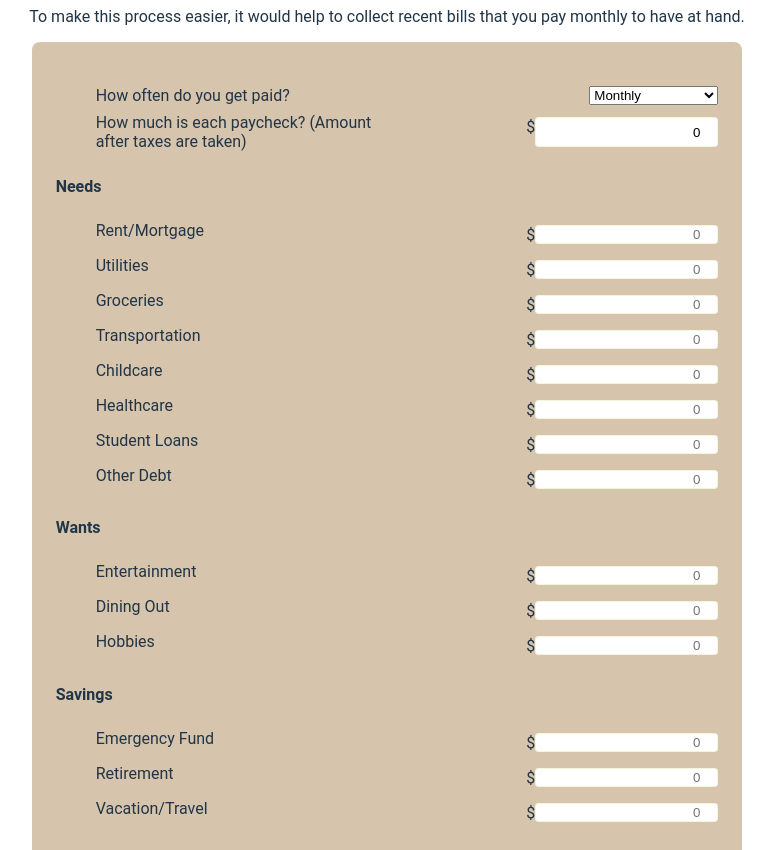
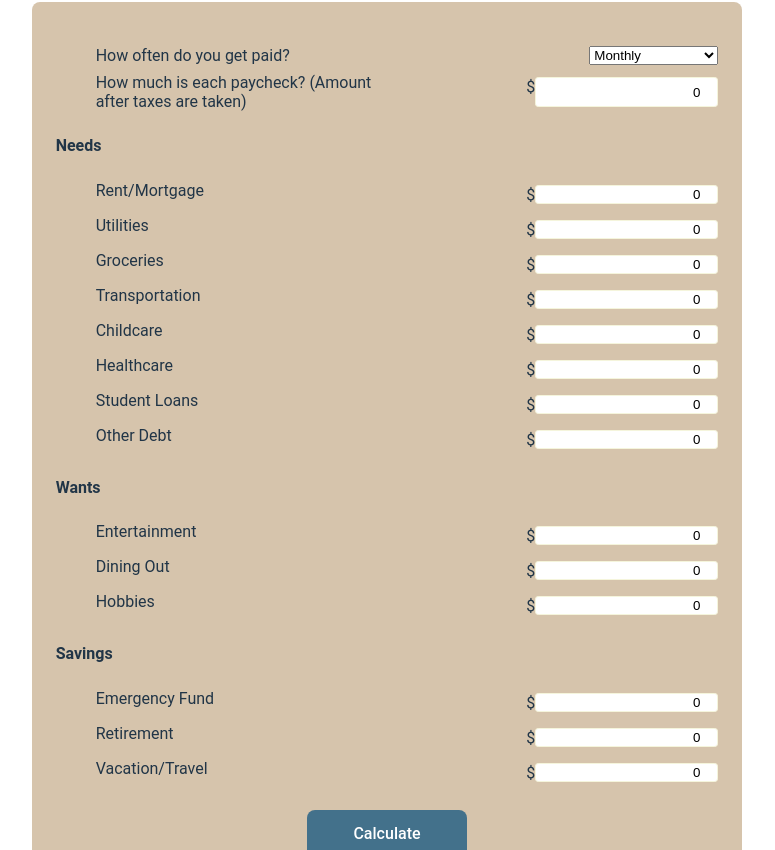
Before and after one commit to doanaminh/build-a-budget, a React (Vite) app in the folder client/: page /budget-calculator in a window 1280 px wide. Shown: the part 290-1140 px from the top of the page, without its empty margins (253-1028 px from the left). Built offline with nearby package versions, Linux system fonts and the light colour scheme; a web font is replaced by a local one.

Commit message:
set defaultValues of input to reflect localstorage budget

```diff
--- a/client/src/pages/BudgetCalculator.tsx
+++ b/client/src/pages/BudgetCalculator.tsx
@@ -87,7 +87,6 @@ export default function() {
 
     return (
         <>
-            <button style={{color:'white'}} onClick={() => console.log(userBudget)}>debug</button>
             <section className='BudgetCalculator'>
                 {/*  */}
                 <h1>Calculate your budget!</h1>
@@ -144,7 +143,7 @@ export default function() {
                                         placeholder="0"
                                         min='0'
                                         onInput={handleChange}
-
+                                        defaultValue={userBudget.livingExpense}
                                         />
                                     </div>
                                 </li>
@@ -152,49 +151,97 @@ export default function() {
                                     <label htmlFor="">Utilities</label>
                                     <div>
                                         <span>$</span>
-                                        <input name='bills' type="number" placeholder="0" min='0' onInput={handleChange} />
+                                        <input
+                                        name='bills'
+                                        type="number"
+                                        placeholder="0"
+                                        min='0'
+                                        onInput={handleChange}
+                                        defaultValue={userBudget.bills}
+                                        />
                                     </div>
                                 </li>
                                 <li>
                                     <label htmlFor="">Groceries</label>
                                     <div>
                                         <span>$</span>
-                                        <input name='groceries' type="number" placeholder="0" min='0' onInput={handleChange} />
+                                        <input
+                                        name='groceries'
+                                        type="number"
+                                        placeholder="0"
+                                        min='0'
+                                        onInput={handleChange}
+                                        defaultValue={userBudget.groceries}
+                                        />
                                     </div>
                                 </li>
                                 <li>
                                     <label htmlFor="">Transportation</label>
                                     <div>
                                         <span>$</span>
-                                        <input name='transportation' type="number" placeholder="0" min='0' onInput={handleChange} />
+                                        <input
+                                        name='transportation' type="number"
+                                        placeholder="0"
+                                        min='0'
+                                        onInput={handleChange}
+                                        defaultValue={userBudget.transportation}
+                                        />
                                     </div>
                                 </li>
                                 <li>
                                     <label htmlFor="">Childcare</label>
                                     <div>
                                         <span>$</span>
-                                        <input name='childcare' type="number" placeholder="0" min='0' onInput={handleChange} />
+                                        <input
+                                        name='childcare'
+                                        type="number"
+                                        placeholder="0"
+                                        min='0'
+                                        onInput={handleChange}
+                                        defaultValue={userBudget.childcare}
+                                        />
                                     </div>
                                 </li>
                                 <li>
                                     <label htmlFor="">Healthcare</label>
                                     <div>
                                         <span>$</span>
-                                        <input name='insurance' type="number" placeholder="0" min='0' onInput={handleChange} />
+                                        <input
+                                        name='childcare'
+                                        type="number"
+                                        placeholder="0"
+                                        min='0'
+                                        onInput={handleChange}
+                                        defaultValue={userBudget.insurance}
+                                        />
                                     </div>
                                 </li>
                                 <li>
                                     <label htmlFor="">Student Loans</label>
                                     <div>
                                         <span>$</span>
-                                        <input name='studentLoans' type="number" placeholder="0" min='0' onInput={handleChange} />
+                                        <input
+                                        name='childcare'
+                                        type="number"
+                                        placeholder="0"
+                                        min='0'
+                                        onInput={handleChange}
+                                        defaultValue={userBudget.studentLoans}
+                                        />
                                     </div>
                                 </li>
                                 <li>
                                     <label htmlFor="">Other Debt</label>
                                     <div>
                                         <span>$</span>
-                                        <input name='otherDebt' type="number" placeholder="0" min='0' onInput={handleChange} />
+                                        <input
+                                        name='childcare'
+                                        type="number"
+                                        placeholder="0"
+                                        min='0'
+                                        onInput={handleChange}
+                                        defaultValue={userBudget.otherDebt}
+                                        />
                                     </div>
                                 </li>
                             </ul>
@@ -208,21 +255,42 @@ export default function() {
                                     <label htmlFor="">Entertainment</label>
                                     <div>
                                         <span>$</span>
-                                        <input name='entertainment' type="number" placeholder="0" min='0' onInput={handleChange} />
+                                        <input
+                                        name='childcare'
+                                        type="number"
+                                        placeholder="0"
+                                        min='0'
+                                        onInput={handleChange}
+                                        defaultValue={userBudget.entertainment}
+                                        />
                                     </div>
                                 </li>
                                 <li>
                                     <label htmlFor="">Dining Out</label>
                                     <div>
                                         <span>$</span>
-                                        <input name='diningOut' type="number" placeholder="0" min='0' onInput={handleChange} />
+                                        <input
+                                        name='childcare'
+                                        type="number"
+                                        placeholder="0"
+                                        min='0'
+                                        onInput={handleChange}
+                                        defaultValue={userBudget.diningOut}
+                                        />
                                     </div>
                                 </li>
                                 <li>
                                     <label htmlFor="">Hobbies</label>
                                     <div>
                                         <span>$</span>
-                                        <input name='hobbies' type="number" placeholder="0" min='0' onInput={handleChange} />
+                                        <input
+                                        name='childcare'
+                                        type="number"
+                                        placeholder="0"
+                                        min='0'
+                                        onInput={handleChange}
+                                        defaultValue={userBudget.hobbies}
+                                        />
                                     </div>
                                 </li>
                             </ul>
@@ -236,21 +304,42 @@ export default function() {
                                     <label htmlFor="">Emergency Fund</label>
                                     <div>
                                         <span>$</span>
-                                        <input name='emergencyFund' type="number" placeholder="0" min='0' onInput={handleChange} />
+                                        <input
+                                        name='childcare'
+                                        type="number"
+                                        placeholder="0"
+                                        min='0'
+                                        onInput={handleChange}
+                                        defaultValue={userBudget.emergencyFund}
+                                        />
                                     </div>
                                 </li>
                                 <li>
                                     <label htmlFor="">Retirement</label>
                                     <div>
                                         <span>$</span>
-                                        <input name='retirementFund' type="number" placeholder="0" min='0' onInput={handleChange} />
+                                        <input
+                                        name='childcare'
+                                        type="number"
+                                        placeholder="0"
+                                        min='0'
+                                        onInput={handleChange}
+                                        defaultValue={userBudget.retirementFund}
+                                        />
                                     </div>
                                 </li>
                                 <li>
                                     <label htmlFor="">Vacation/Travel</label>
                                     <div>
                                         <span>$</span>
-                                        <input name='vacation' type="number" placeholder="0" min='0' onInput={handleChange} />
+                                        <input
+                                        name='childcare'
+                                        type="number"
+                                        placeholder="0"
+                                        min='0'
+                                        onInput={handleChange}
+                                        defaultValue={userBudget.vacation}
+                                        />
                                     </div>
                                 </li>
                             </ul>
@@ -264,7 +353,7 @@ export default function() {
                             fontSize="1rem"
                             height="3rem"
                             width="10rem"
-                            onClick={() => console.log('click')}
+                            onClick={() => console.log(budget, userBudget)}
                         >Calculate</Button>
                         <div></div>
                     </div>
```
